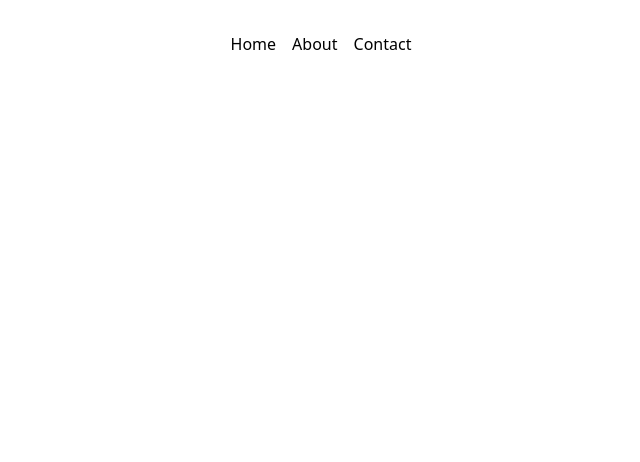
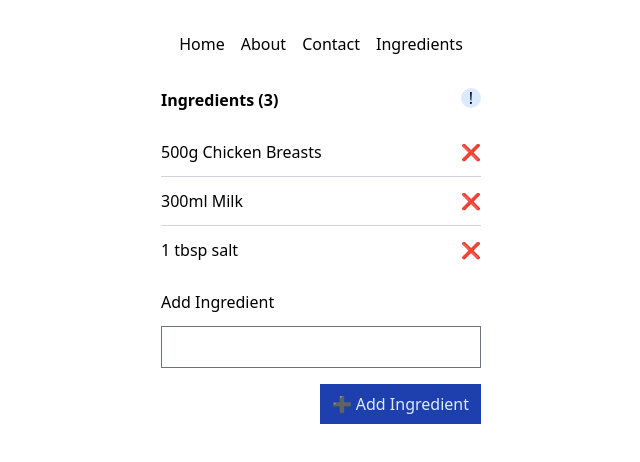
Before and after one commit to arief-github/react-for-enterprise, a React (Vite) app: page /ing in a window 1280 px wide. Before the commit this address had no page. Shown: the top 462 px of the page, without its empty margins (319-959 px from the left). Built offline with nearby package versions, Linux system fonts and the light colour scheme.

Commit message:
init: components ingredients

```diff
--- a/package.json
+++ b/package.json
@@ -29,6 +29,7 @@
   "dependencies": {
     "@tailwindcss/forms": "^0.5.3",
     "@types/node": "^18.11.9",
+    "nanoid": "^5.1.5",
     "react": "^18.2.0",
     "react-dom": "^18.2.0",
     "react-router-dom": "^7.4.1"
--- a/src/App.tsx
+++ b/src/App.tsx
@@ -7,6 +7,7 @@ import Spinner from '@/components/Spinner';
 const About = lazy(() => import('./views/About'));
 const Home = lazy(() => import('./views/Home'));
 const Contact = lazy(() => import('./views/Contact'));
+const Ingredients = lazy(() => import('./components/Ingredients/Ingredients'));
 
 function App() {
   return (
@@ -16,6 +17,7 @@ function App() {
           <Link to='/'>Home</Link>
           <Link to='/about'>About</Link>
           <Link to='/contact'>Contact</Link>
+          <Link to='/ing'>Ingredients</Link>
         </nav>
       </div>
 
@@ -30,6 +32,7 @@ function App() {
           <Route path='/' element={<Home />} />
           <Route path='/about' element={<About />} />
           <Route path='/contact' element={<Contact />} />
+          <Route path='/ing' element={<Ingredients />} />
         </Routes>
       </Suspense>
     </div>
--- /dev/null
+++ b/src/components/Ingredients/AddIngredient.tsx
@@ -0,0 +1,42 @@
+import React from 'react';
+
+type AddIngredientProps = {
+  addIngredient: (ingredient: string) => void;
+  ingredient: string;
+  setIngredient: React.Dispatch<React.SetStateAction<string>>;
+};
+
+const AddIngredient = (props: AddIngredientProps) => {
+  console.log('AddIngredient rendered');
+
+  const { addIngredient, ingredient, setIngredient } = props;
+
+  return (
+    <form>
+      <fieldset className='flex flex-col items-start space-y-3 mb-4'>
+        <label>Add Ingredient</label>
+        <input
+          className='w-full'
+          type='text'
+          value={ingredient}
+          onChange={(e) => setIngredient(e.target.value)}
+        />
+      </fieldset>
+      <div className='flex justify-end'>
+        <button
+          className='bg-blue-800 text-blue-100 px-3 py-2 min-w-[5rem]'
+          onClick={(e) => {
+            e.preventDefault();
+            if (!ingredient) return;
+            addIngredient(ingredient);
+            setIngredient('');
+          }}
+        >
+          ➕ Add Ingredient
+        </button>
+      </div>
+    </form>
+  );
+};
+
+export default AddIngredient;
--- /dev/null
+++ b/src/components/Ingredients/Ingredient.types.ts
@@ -0,0 +1,4 @@
+export type Ingredient = {
+  id: string;
+  name: string;
+};
--- /dev/null
+++ b/src/components/Ingredients/Ingredients.tsx
@@ -0,0 +1,73 @@
+import { useState } from 'react';
+import { nanoid } from 'nanoid';
+import { Ingredient } from '@/components/Ingredients/Ingredient.types';
+import IngredientsList from '@/components/Ingredients/IngredientsList';
+import AddIngredient from '@/components/Ingredients/AddIngredient';
+import IngredientsInfoHelper from '@/components/Ingredients/IngredientsInfoHelper';
+
+const initialIngredients = [
+  {
+    id: nanoid(),
+    name: '500g Chicken Breasts',
+  },
+  {
+    id: nanoid(),
+    name: '300ml Milk',
+  },
+  {
+    id: nanoid(),
+    name: '1 tbsp salt',
+  },
+];
+
+const Ingredients = () => {
+  console.log('Ingredients rendered');
+
+  const [ingredient, setIngredient] = useState('');
+  const [ingredients, setIngredients] =
+    useState<Ingredient[]>(initialIngredients);
+
+  const addIngredient = (ingredient: string) => {
+    setIngredients((ingredients) => [
+      ...ingredients,
+      {
+        name: ingredient,
+        id: nanoid(),
+      },
+    ]);
+  };
+
+  const deleteIngredient = (id: string) => {
+    setIngredients((ingredients) => ingredients.filter((ing) => ing.id !== id));
+  };
+
+  const createIngredientsHeaderText = () => {
+    console.log('IngredientsHeaderText called');
+    return (
+      <h2 className='mb-4 font-semibold'>Ingredients ({ingredients.length})</h2>
+    );
+  };
+
+  return (
+    <div className='mt-8 max-w-[20rem] mx-auto'>
+      <div className='flex justify-between'>
+        {createIngredientsHeaderText()}
+        <IngredientsInfoHelper />
+      </div>
+
+      <div className='space-y-4'>
+        <IngredientsList
+          ingredients={ingredients}
+          deleteIngredient={deleteIngredient}
+        />
+        <AddIngredient
+          addIngredient={addIngredient}
+          ingredient={ingredient}
+          setIngredient={setIngredient}
+        />
+      </div>
+    </div>
+  );
+};
+
+export default Ingredients;
--- /dev/null
+++ b/src/components/Ingredients/IngredientsInfoHelper.tsx
@@ -0,0 +1,11 @@
+const IngredientsInfoHelper = () => {
+  console.log('IngredientsInfoHelper rendered');
+
+  return (
+    <button className='w-5 h-5 rounded-full bg-blue-100 hover:bg-blue-200 flex items-center justify-center'>
+      &#33;
+    </button>
+  );
+};
+
+export default IngredientsInfoHelper;
--- /dev/null
+++ b/src/components/Ingredients/IngredientsList.tsx
@@ -0,0 +1,34 @@
+import { Ingredient } from './Ingredient.types';
+
+type IngredientsListProps = {
+  ingredients: Ingredient[];
+  deleteIngredient: (id: string) => void;
+};
+
+const IngredientList = (props: IngredientsListProps) => {
+  console.log('Ingredient List Rendered');
+
+  const { ingredients, deleteIngredient } = props;
+
+  return (
+    <div className='text-left'>
+      <ul className='divide-y divide-gray-300'>
+        {ingredients.map((ingredient) => {
+          return (
+            <li
+              key={ingredient.id}
+              className='py-3 flex justify-between items-center'
+            >
+              <span>{ingredient.name}</span>
+              <button onClick={() => deleteIngredient(ingredient.id)}>
+                ❌
+              </button>
+            </li>
+          );
+        })}
+      </ul>
+    </div>
+  );
+};
+
+export default IngredientList;
```
Also changed, not shown: 1 other file (tests, documents, lock files or other folders).
